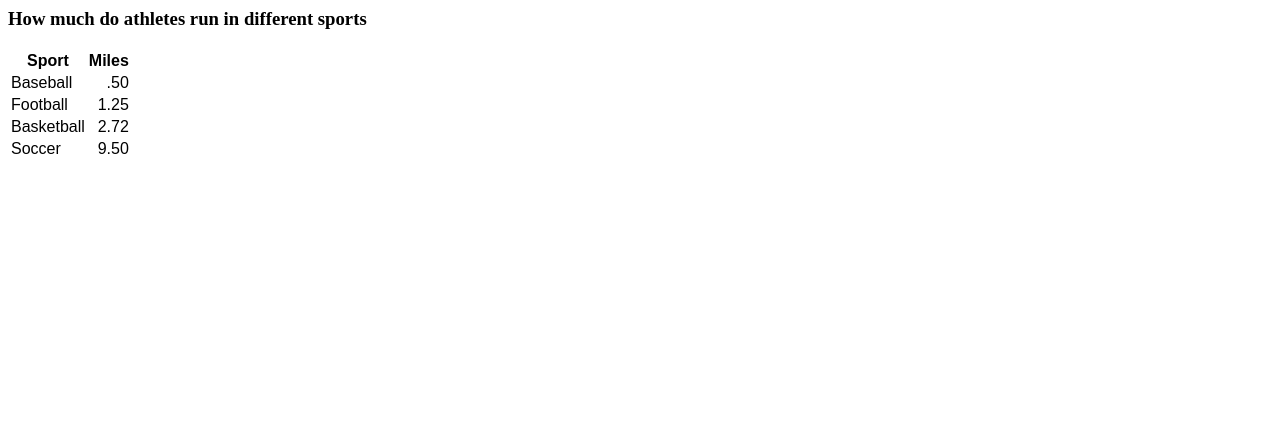
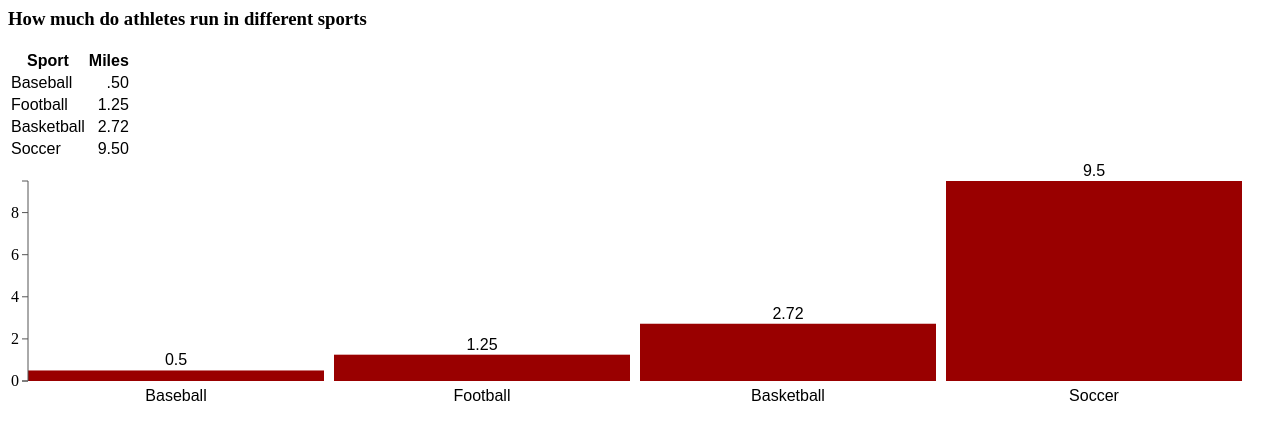
Before and after one commit to bbgvisualjournalist/table-to-svg, a plain HTML site: page index.html in a window 1280 px wide. Drawn offline with Linux system fonts and the light colour scheme.

Commit message:
Moved the chart type to the essential parameters.

```diff
--- a/index.html
+++ b/index.html
@@ -43,8 +43,7 @@
 	<script type="text/javascript" src="js/tableToSVG.js"></script>
 	<script type="text/javascript">
 	$( document ).ready(function() {
-	    createChart('#runningTable', "#chart", "Miles", "Sport", {"height":200, "type":"bar", "showTable": true});
-	    createChart('#runningTable', "#chart", "Miles", "Sport", {"type":"bar", "showTable": true, "barHeight":50, "ticks":4, "xAxis": true, "paddingLabels":100});
+	    createChart('column', '#runningTable', "#chart", "Miles", "Sport", {"showTable": true, "height":200, "barHeight":50, "ticks":4, "xAxis": true, "paddingLabels":100});
 	    //createChart('#fruitTable', "#chart2", "Oranges", "Day", {"height":300, "type":"column", "showTable": false});
 	});
 	</script>
```
